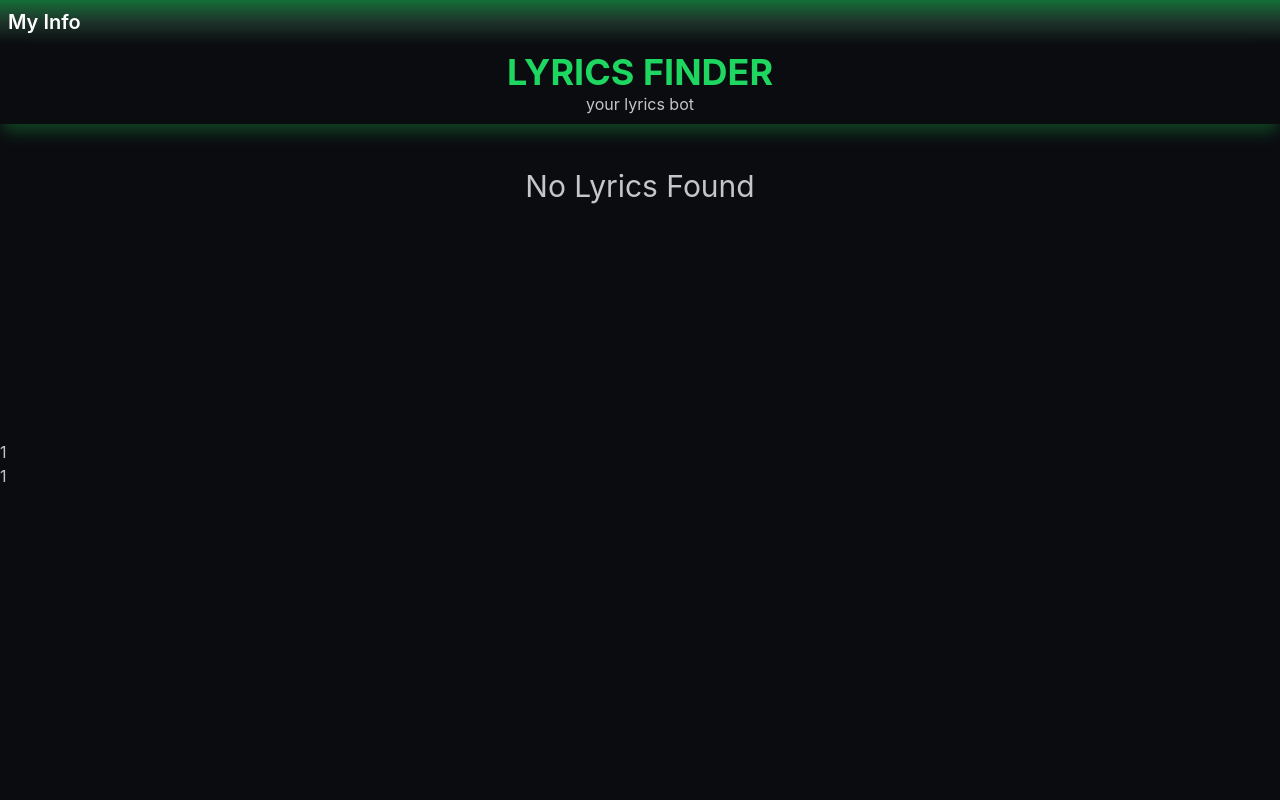
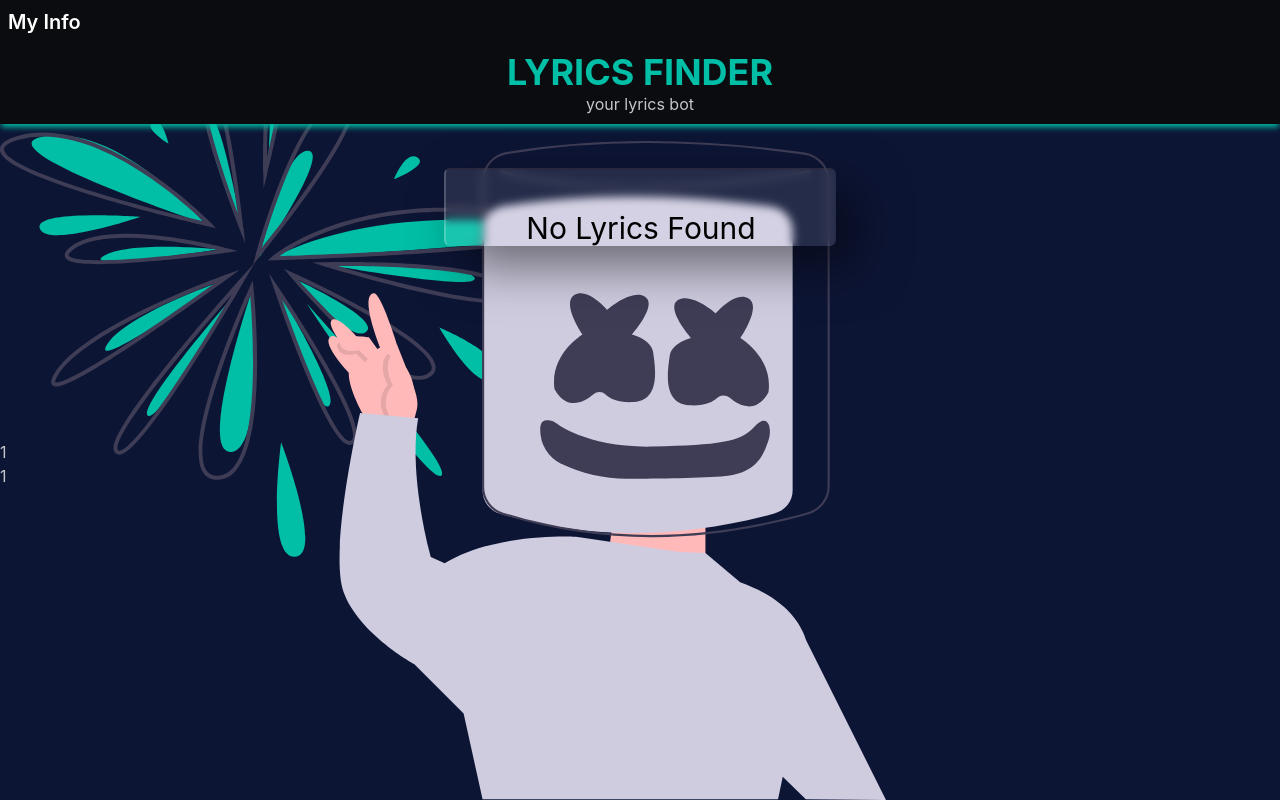
Before and after one commit to SnoopMarshal/lyrics-soup, a React (Create React App) app: page /1/1 in a window 1280 px wide. Built offline with nearby package versions, Linux system fonts and the light colour scheme; no server answers.

Commit message:
svg and glassmorphism

```diff
--- a/src/App.js
+++ b/src/App.js
@@ -1,10 +1,14 @@
 import './App.css';
 import Home from './main/home';
+import logo from "./../src/assets/song_logo.svg"
 
 function App() {
   return (
     <div className="h-screen flex flex-col">
       <Home/>
+      <div className="song-image">
+        <img src={logo} alt="logo"/>
+      </div>
     </div>
   );
 }
--- a/src/index.css
+++ b/src/index.css
@@ -8,9 +8,14 @@ body {
     sans-serif;
   -webkit-font-smoothing: antialiased;
   -moz-osx-font-smoothing: grayscale;
-  background-color: #0b0c10;
+  background-color: #0d1535;
 }
-
+.song-image{
+  position: fixed;
+  bottom: 0;
+  left: 0;
+  z-index: -10;
+}
 code {
   font-family: source-code-pro, Menlo, Monaco, Consolas, "Courier New",
     monospace;
@@ -19,16 +24,10 @@ code {
   height: 140px;
 }
 .header-my-info {
-  background: rgb(30, 215, 96);
-  background: linear-gradient(
-    180deg,
-    rgba(30, 215, 96, 0.4918912394662921) 0%,
-    rgba(44, 83, 63, 0.5930148349719101) 47%,
-    rgba(11, 12, 16, 1) 100%
-  );
+  background-color: #0b0c10;
 }
 .lh-text-green {
-  color: #1ed760;
+  color: #00BFA6;
 }
 .lh-text-gray {
   color: #c5c6c8;
@@ -65,7 +64,13 @@ code {
     rgba(11, 12, 16, 1) 100%
   );
 }
-
 .display-linebreak {
   white-space: pre-line;
 }
+.lyrics-card{
+  box-shadow: 20px 20px 50px rgba( 0, 0, 0, 0.5);
+  background: rgba(255, 255, 255, 0.1);
+  border-top: 2px solid rgba(56, 32, 32, 0.2);
+  border-left: 2px solid rgba(255, 255, 255, 0.2);
+  backdrop-filter: blur(4px);
+}
--- a/src/layout/header.js
+++ b/src/layout/header.js
@@ -3,12 +3,12 @@ import React, { Component } from "react";
 export default class Header extends Component {
   render() {
     return (
-      <div className="fixed top-0 w-full">
-        <div className="flex items-center p-2 header-my-info">
+      <div className="fixed top-0 w-full header-my-info z-10 shadow-md">
+        <div className="flex items-center p-2">
           <span className="font-semibold text-xl text-white">My Info</span>
         </div>
-        <div className="flex flex-col items-center p-2 justify-center shadow-lg">
-          <span className="font-bold text-4xl lh-text-green uppercase text-4xl roboto">Lyrics Finder</span>
+        <div className="flex flex-col items-center p-2 justify-center">
+          <span className="font-bold text-4xl lh-text-green uppercase roboto">Lyrics Finder</span>
           <span className="lh-text-gray">your lyrics bot</span>
         </div>
       </div>
--- a/src/main/lyrics.js
+++ b/src/main/lyrics.js
@@ -38,7 +38,7 @@ export default class Lyrics extends Component {
     return (
       <div className="flex flex-col w-full justify-around relative">
         <div className="flex flex-col h-full items-center">
-          <p className="lh-text-gray display-linebreak text-3xl py-10">
+          <p className="lyrics-card text-black text-center display-linebreak text-3xl my-10 px-20 pt-10 rounded-md">
             {this.state.lyrics}{" "}
           </p>
         </div>
--- a/tailwind.config.js
+++ b/tailwind.config.js
@@ -4,14 +4,14 @@ module.exports = {
   theme: {
     extend: {},
     boxShadow: {
-      sm: '0 1px 2px 0 #124725;',
-      DEFAULT: '0 1px 3px 0 #124725; 0 1px 2px 0 #124725;',
-      md: '0 4px 6px -1px #124725; 0 2px 4px -1px #124725;',
-      lg: '0 10px 15px -3px #124725; 0 4px 6px -2px #124725;',
-      xl: '0 20px 25px -5px #124725; 0 10px 10px -5px #124725;',
-      '2xl': '0 25px 50px -12px #124725;',
-     '3xl': '0 35px 60px -15px #124725;',
-      inner: 'inset 0 2px 4px 0 #124725;',
+      sm: '0 1px 2px 0 #00BFA6;',
+      DEFAULT: '0 1px 3px 0 #00BFA6; 0 1px 2px 0 #00BFA6;',
+      md: '0 4px 6px -1px #00BFA6; 0 2px 4px -1px #00BFA6;',
+      lg: '0 10px 15px -3px #00BFA6; 0 4px 6px -2px #00BFA6;',
+      xl: '0 20px 25px -5px #00BFA6; 0 10px 10px -5px #00BFA6;',
+      '2xl': '0 25px 50px -12px #00BFA6;',
+     '3xl': '0 35px 60px -15px #00BFA6;',
+      inner: 'inset 0 2px 4px 0 #00BFA6;',
       none: 'none',
     }
   },
```
Also changed, not shown: src/assets/song_logo.svg (added).
